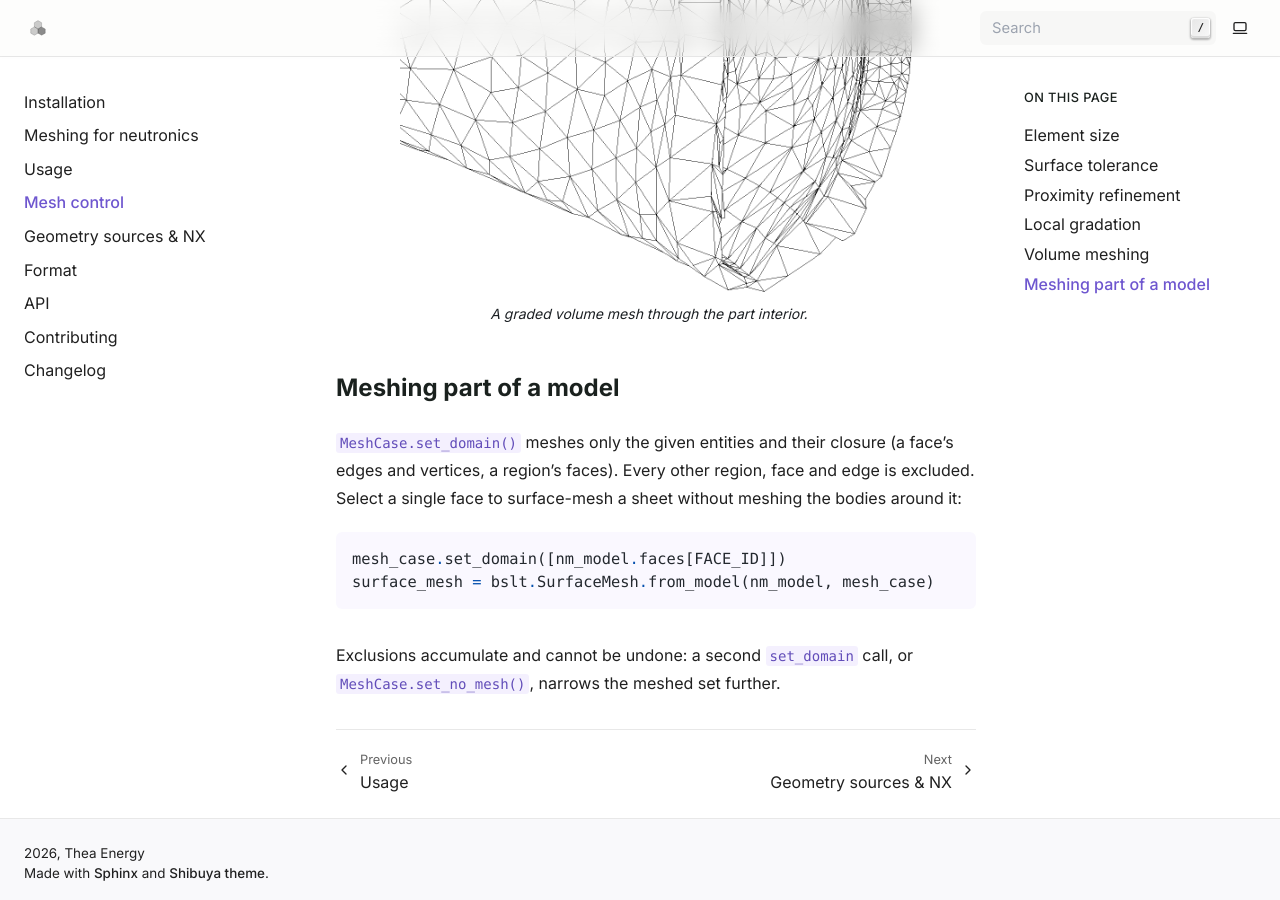
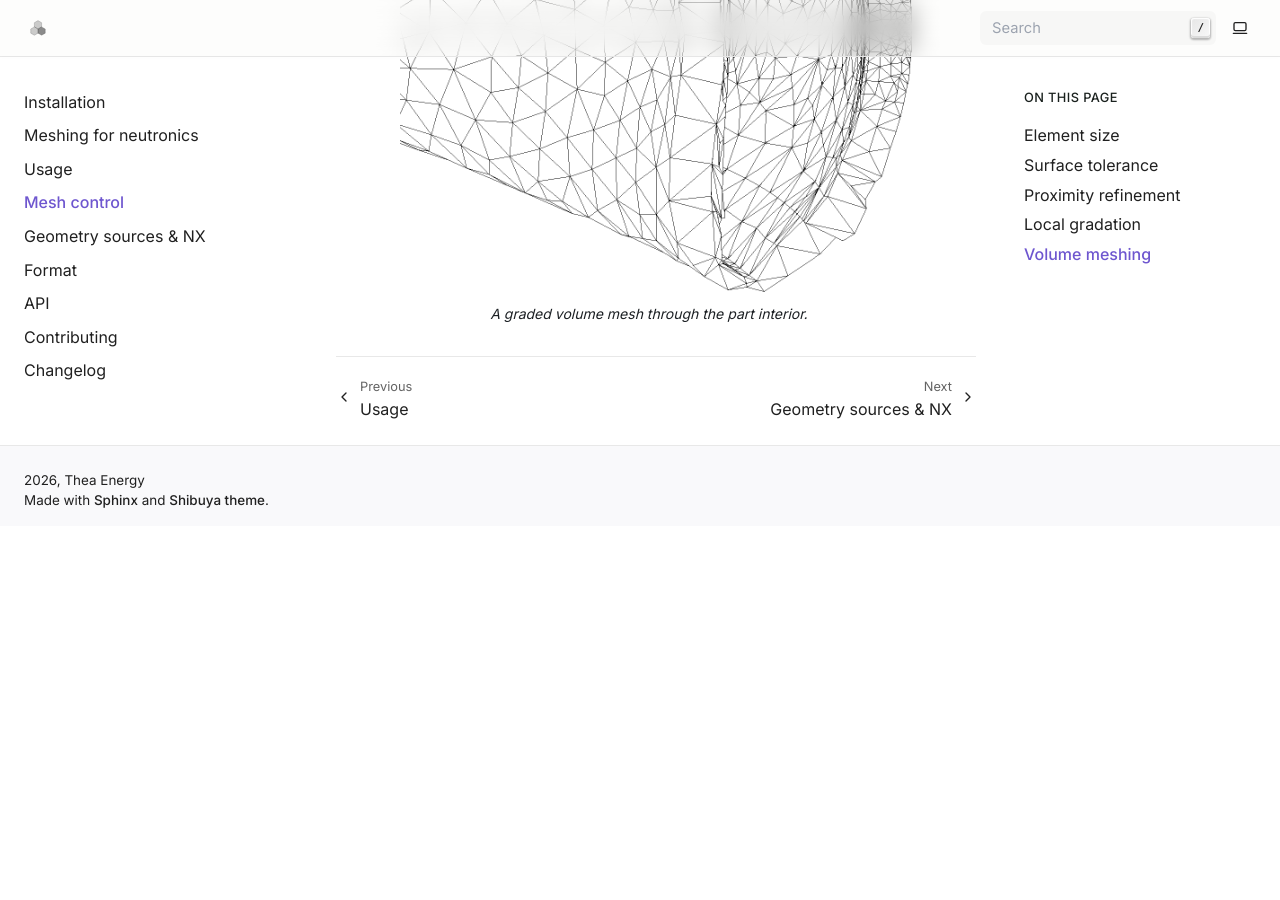
Before and after one commit to Thea-Energy/basalt, a Sphinx documentation site: the page built from docs/meshing.rst, in a window 1280 px wide and 900 px high, scrolled down 4409 px. Built offline with Sphinx 7.4.7, drawn with Linux system fonts in a browser that asks for light colours; pages that are not in the unit, such as notebooks, are missing from menus; the version number is read from the project's files by our own code; after the commit the page ends 4935 px from its top, so only the background shows below that.

Commit message:
fi: manual review

```diff
--- a/docs/meshing.rst
+++ b/docs/meshing.rst
@@ -120,19 +120,3 @@ the interior may stay coarser than requested.
    :width: 80%
 
    *A graded volume mesh through the part interior.*
-
-Meshing part of a model
-=======================
-
-:py:meth:`MeshCase.set_domain` meshes only the given entities and their
-closure (a face's edges and vertices, a region's faces). Every other region,
-face and edge is excluded. Select a single face to surface-mesh a sheet
-without meshing the bodies around it:
-
-.. code:: python
-
-   mesh_case.set_domain([nm_model.faces[FACE_ID]])
-   surface_mesh = bslt.SurfaceMesh.from_model(nm_model, mesh_case)
-
-Exclusions accumulate and cannot be undone: a second ``set_domain`` call, or
-:py:meth:`MeshCase.set_no_mesh`, narrows the meshed set further.
```
Also changed, not shown: 2 other files.
